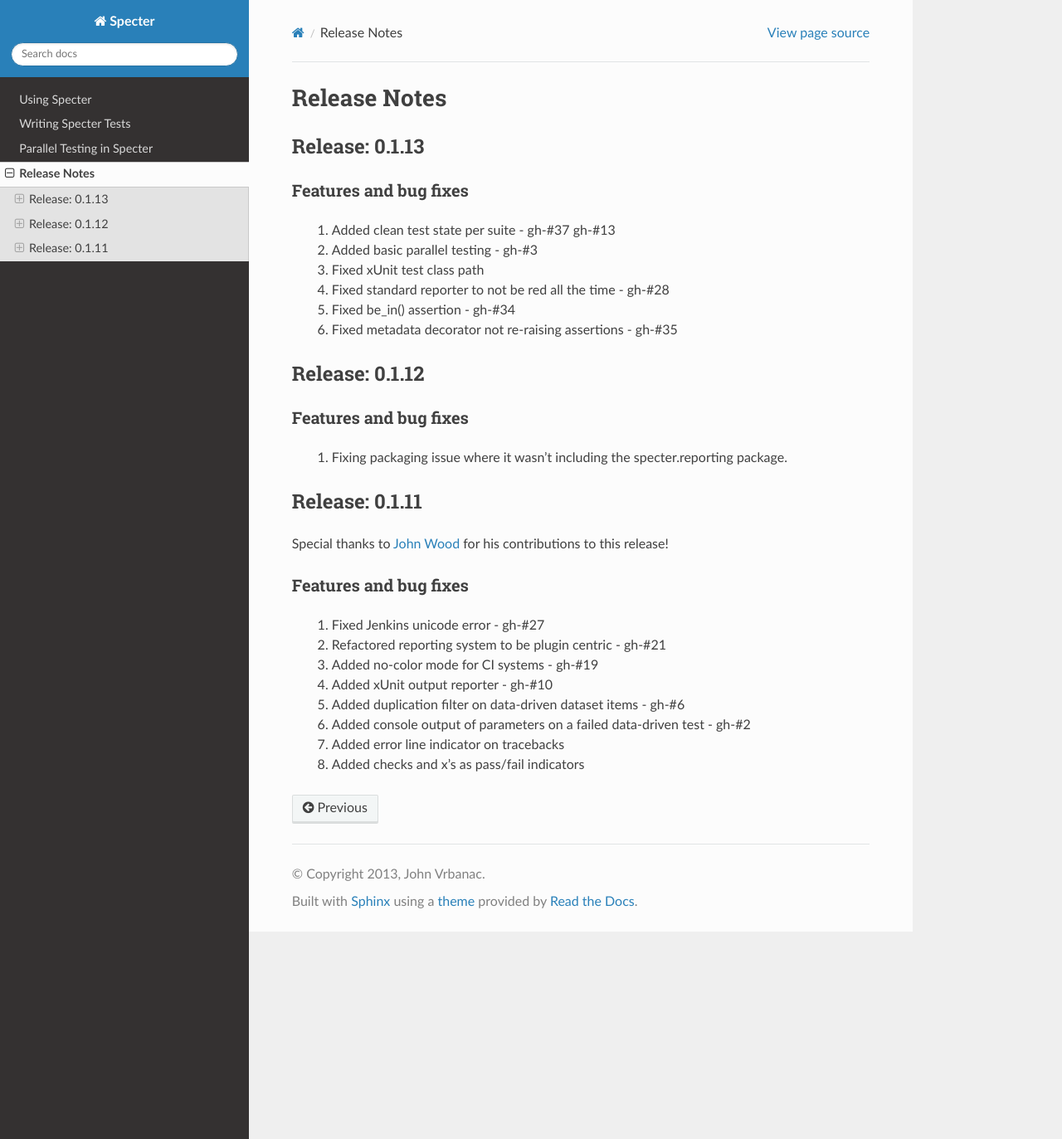
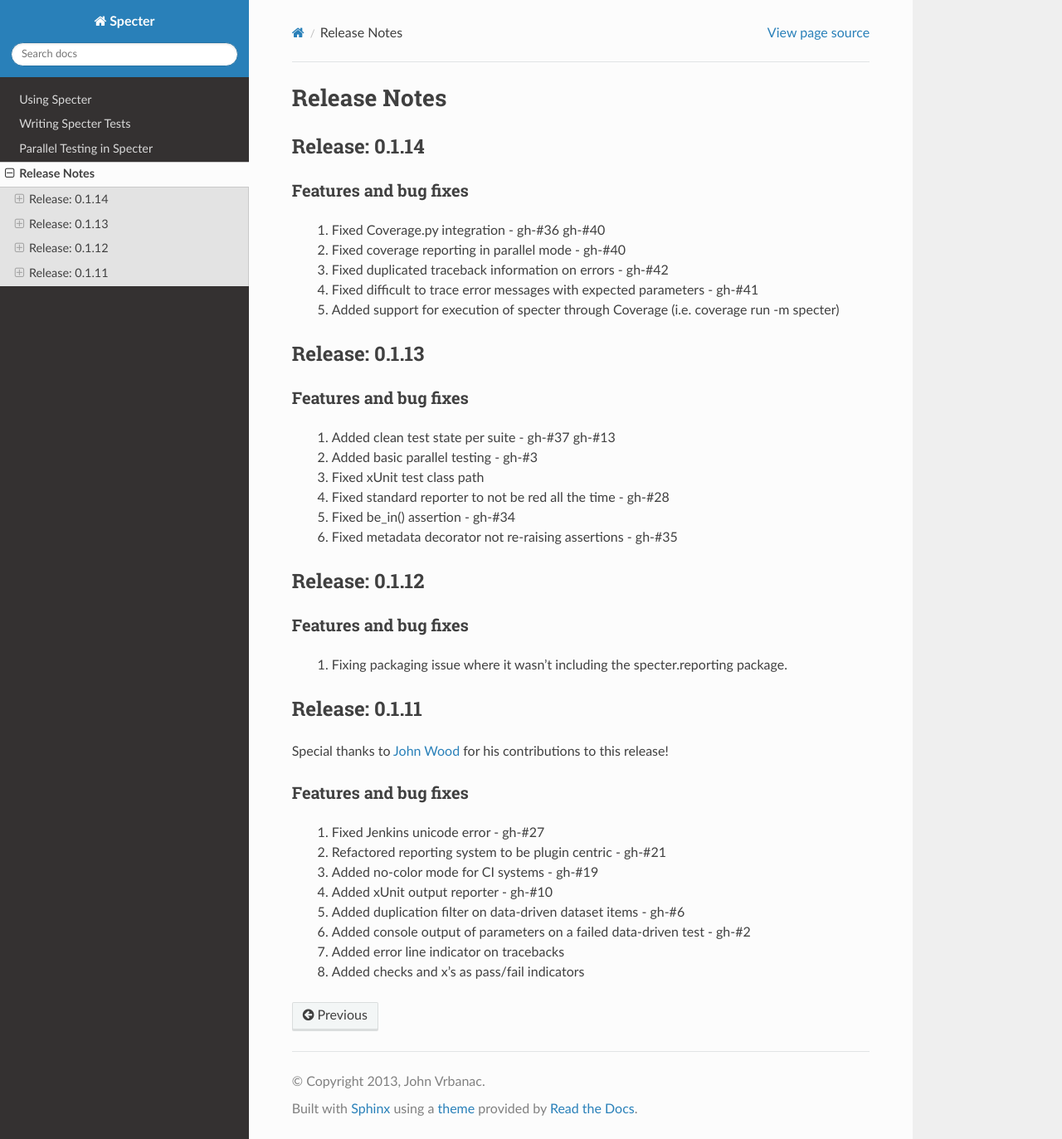
Before and after one commit to jmvrbanac/Specter, a Sphinx documentation site: the page built from docs/release_notes/index.rst, in a window 1280 px wide and 1373 px high. Shown: the whole window at 83% size. Built offline with Sphinx 7.4.7 and the Read the Docs theme 2.0.0, drawn with Linux system fonts in a browser that asks for light colours.

Commit message:
Updating docs to prepare for the 0.1.14 release

```diff
--- a/docs/release_notes/index.rst
+++ b/docs/release_notes/index.rst
@@ -3,6 +3,19 @@
 
 Release Notes
 =================
+
+Release: 0.1.14
+--------------------------------
+
+Features and bug fixes
+^^^^^^^^^^^^^^^^^^^^^^^^
+
+ #. Fixed Coverage.py integration - gh-#36 gh-#40
+ #. Fixed coverage reporting in parallel mode - gh-#40
+ #. Fixed duplicated traceback information on errors - gh-#42
+ #. Fixed difficult to trace error messages with expected parameters - gh-#41
+ #. Added support for execution of specter through Coverage (i.e. coverage run -m specter)
+
 
 Release: 0.1.13
 --------------------------------
--- a/docs/using/index.rst
+++ b/docs/using/index.rst
@@ -50,7 +50,7 @@ Specter allows for quick and easy execution of your tests by just calling 'spect
 	        _/ @@\
 	    ~- ( \  O/__     Specter
 	    ~-  \    \__)   ~~~~~~~~~~
-	    ~-  /     \     Keeping the boogy man away from your code!
+	    ~-  /     \     Keeping the Bogeyman away from your code!
 	    ~- /      _\
 	       ~~~~~~~~~
 
--- a/pypi_description.rst
+++ b/pypi_description.rst
@@ -2,7 +2,7 @@
    :format: html
 
 .. _GitHub: https://github.com/jmvrbanac/specter
-.. _Release Notes: http://docs.specterframework.com/release_notes/index.html
+.. _Release Notes: http://specter.readthedocs.org/en/latest/release_notes/index.html
 
 
 Specter
```
Also changed, not shown: other parts of pypi_description.rst (+1 -1 lines).
